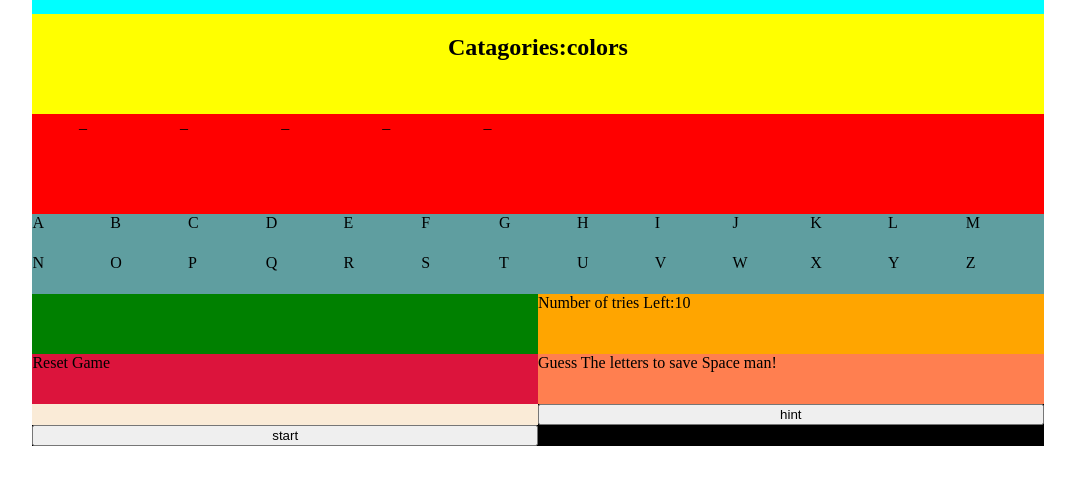
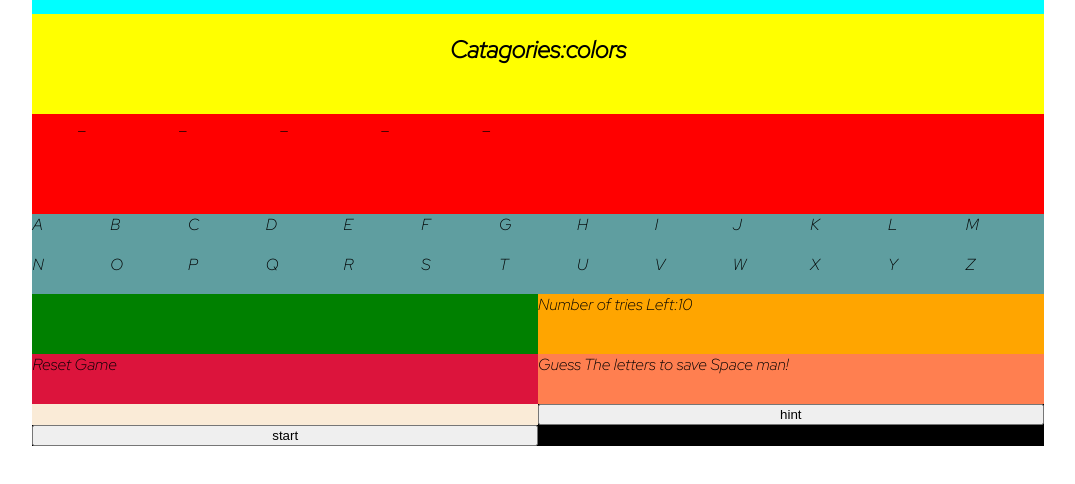
Before and after one commit to DomNguyen97/dom-game-project, a plain HTML site: page index.html in a window 1280 px wide. Both pictures are taken after a click on the button "start". Shown: the part 94-578 px from the top of the page, without its empty margins (102-1177 px from the left). Drawn offline with Linux system fonts and the light colour scheme.

Commit message:
add README.md

```diff
--- a/index.html
+++ b/index.html
@@ -7,6 +7,9 @@
     <meta name="viewport" content="width=device-width, initial-scale=1.0">
     <script defer src="script.js"></script>
     <link rel="stylesheet" href="style.css">
+    <link rel="preconnect" href="https://fonts.googleapis.com">
+<link rel="preconnect" href="https://fonts.gstatic.com" crossorigin>
+<link href="https://fonts.googleapis.com/css2?family=Open+Sans:wght@300&family=Red+Hat+Display:ital,wght@1,300&display=swap" rel="stylesheet">
     <title>Spaceman</title>
 </head>
 
--- a/script.js
+++ b/script.js
@@ -9,7 +9,7 @@ let lifePoints = 10;
 
 // const secret word bank(array)
 const secretWordBank = ['RED','ORANGE','YELLOW','GREEN','BLUE','PURPLE'];
-const hints = ["a","o","y","g","b",'p'];
+const hints = ["___ Hot Chili Peppers","Chanel____","___ Submarine","Americam Idiot","Eiffel 65","That one Prince song about the rain"];
 // let secret word(array)
 let secretWord = [];
 let incompleteWord = [];
@@ -17,7 +17,7 @@ let getHint;
 //  (placeholds the correct numbers of letters and current correct guesses)
 let userInput = [];
 let lengthOfArray = secretWordBank.length;
-let pulledItem = Math.floor(Math.random() * (lengthOfArray + 1));
+let pulledItem;
 
 
 // (banks of letters used)
@@ -46,6 +46,7 @@ function initGame() {
     gameStatus();
 
 
+
 }
 
 function resetVariables() {
@@ -58,7 +59,7 @@ function resetVariables() {
 // random pull from secret word bank/ apply to secretWord
 function randomSecretWord() {
     // let lengthOfArray = secretWordBank.length;
-    let pulledItem = Math.floor(Math.random() * (lengthOfArray + 1));
+    pulledItem = Math.floor(Math.random() * (lengthOfArray + 1));
     let str = secretWordBank[pulledItem];
     secretWord = str.split('');
 }
@@ -180,7 +181,6 @@ function userChecker(letter) {
 
 function resetButton() {
     document.querySelector(".reset-button-container").innerText = '';
-
     let resetButton = document.createElement("div")
     resetButton.className = ".reset-button";
     resetButton.innerText = "Reset Game";
--- a/style.css
+++ b/style.css
@@ -5,6 +5,8 @@
     width: 80%;
     margin: auto;
     background-color: black;
+    font-family: 'Open Sans', sans-serif;
+    font-family: 'Red Hat Display', sans-serif;
 }
 .header {
     width: 100%;
```
Also changed, not shown: 1 other file.
